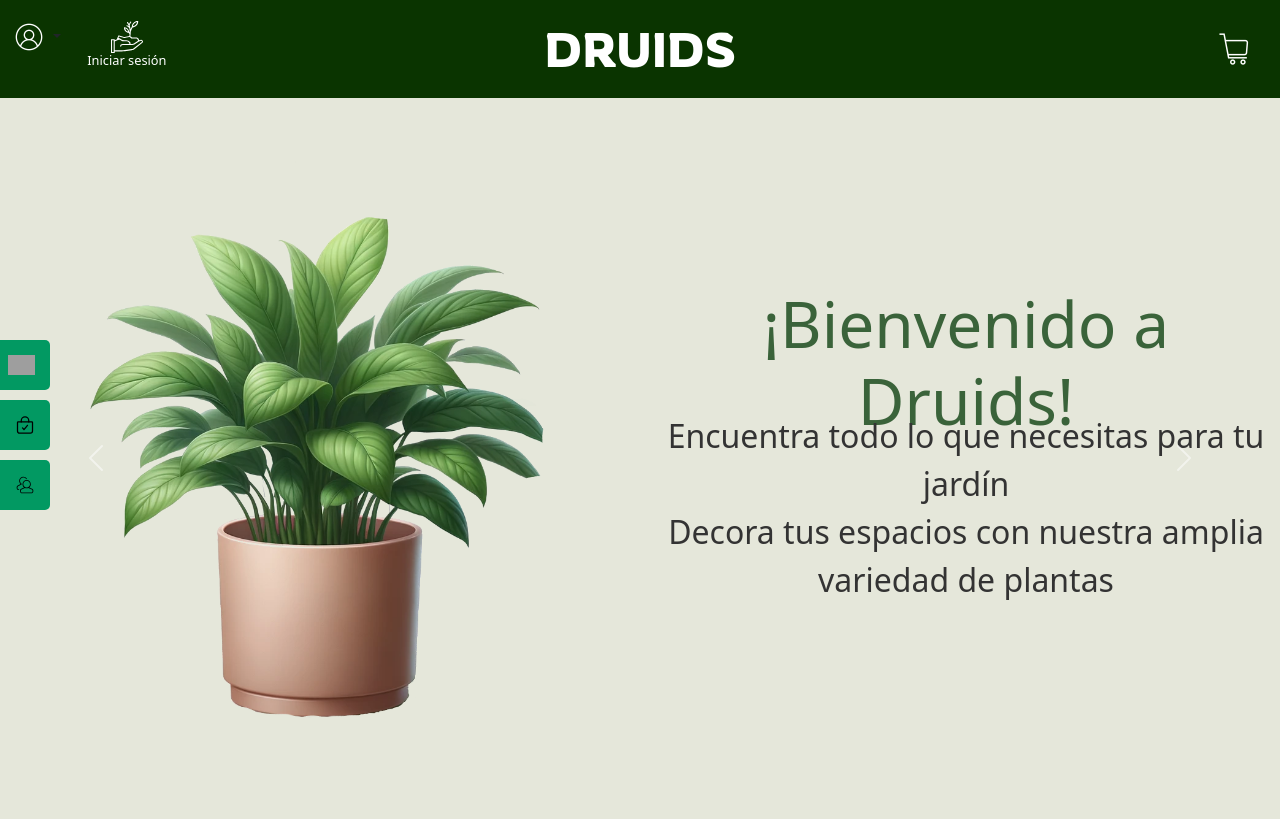
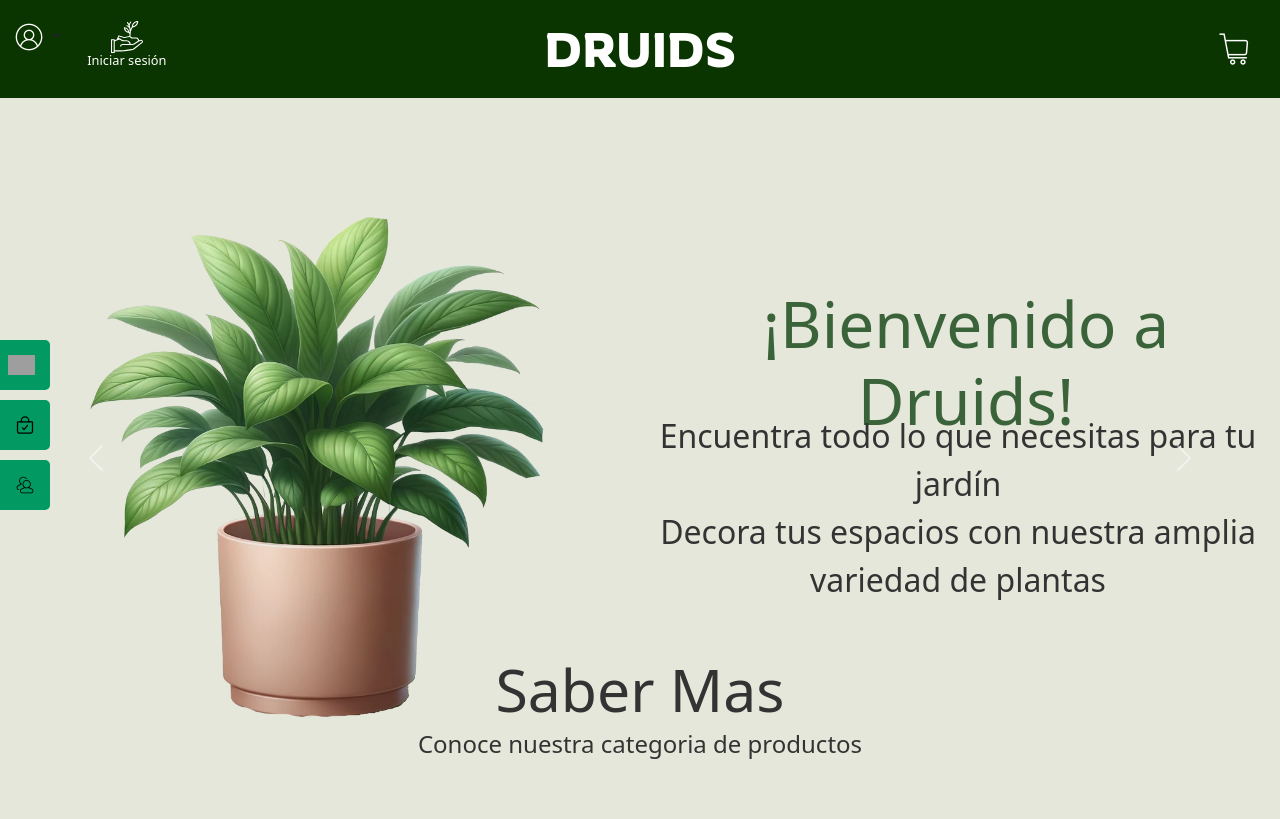
Before and after one commit to Akxlarre/Proyecto, a Django app: page / in a window 1280 px wide. Shown: the top 819 px of the page. Run offline with Django 5.2, Linux system fonts and the light colour scheme; some libraries are stand-ins or nearby versions; grey boxes are pictures that could not be loaded.

Commit message:
chore: Update landing page with new cactus image and text

```diff
--- /dev/null
+++ b/Druids/static/Druids/css/base.css
@@ -0,0 +1,3 @@
+body{
+    background-color: #e5e7da; /* Color de fondo */
+}
--- a/Druids/static/Druids/css/index.css
+++ b/Druids/static/Druids/css/index.css
@@ -9,9 +9,6 @@ a .card:hover img {
 
 /*carousel*/
 
-main {
-    background-color: #e5e7da; /* Color de fondo */
-}
 .carousel,
 .carousel-inner {
     height: 90vh; /* Altura inicial del carrusel */
@@ -74,7 +71,31 @@ main {
     text-align: center;
     position: absolute;
     top: 50%;
+    margin-right: 1rem;
     font-size: 2.5vw; /* Tamaño de fuente relativo al ancho de la ventana */
+}
+.boton-sabermas {
+    background-color: transparent;
+    border: none;
+}
+.boton-sabermas a {
+    color: #333333;
+    text-decoration: none;
+}
+
+#boton-saber-mas a {
+    font-size: 4.6vw;
+    transition: height 0.5s ease; /* Transición suave de 0.5s */
+}
+#boton-saber-mas a:hover {
+    color: #3a633a;
+    text-decoration: none;
+    transition: transform 0.3s ease;
+    transition: height 0.5s ease; /* Transición suave de 0.5s */
+    transform: scale(1.1);
+}
+#texto-saber-mas {
+    font-size: 2.5vw;
 }
 
 /* Ajustes específicos con consultas de medios */
@@ -85,6 +106,12 @@ main {
     .texto-item {
         font-size: 2.2vw; /* Ajuste para pantallas grandes */
     }
+    #boton-saber-mas a {
+        font-size: 4.5vw;
+    }
+    #texto-saber-mas {
+        font-size: 2.2vw;
+    }
 }
 
 @media (max-width: 992px) {
@@ -94,6 +121,13 @@ main {
     .texto-item {
         font-size: 2vw; /* Ajuste para pantallas medianas */
     }
+    #boton-saber-mas a {
+        font-size: 4vw;
+    }
+    #texto-saber-mas {
+        font-size: 2vw;
+    }
+
 }
 
 @media (max-width: 768px) {
@@ -102,6 +136,12 @@ main {
     }
     .texto-item {
         font-size: 1.8vw; /* Ajuste para pantallas pequeñas */
+    }
+    #boton-saber-mas a {
+        opacity: 0;
+    }
+    #texto-saber-mas {
+        opacity: 0 !important;
     }
 }
 
@@ -112,10 +152,16 @@ main {
     .texto-item {
         font-size: 1.8vw; /* Ajuste para pantallas muy pequeñas */
     }
+    #boton-saber-mas a {
+        opacity: 0;
+    }
+    #texto-saber-mas {
+        opacity: 0 !important;
+    }
 }
 
 /* Estilos iniciales para ocultar los elementos */
-#tituloItem, #textoItem, #imagen-item-1 {
+#tituloItem, #textoItem, #imagen-item-1, #boton-saber-mas , #texto-saber-mas {
     opacity: 0;
     transition: opacity 1s ease-in-out;
 }
@@ -143,17 +189,27 @@ main {
     z-index: 1;
 }
 
+.carousel-caption p {
+    color: #333333;
+}
+
+
 /*cards*/
 .card{
-    background-color: #cdf0d3;
+    background-color: #ffedd6;
 }
 .lista-categorias {
     margin-top: 3rem; /* Para separar las categorías del carousel */
 
 }
+
 .card img {
     display: block; /* Para centrar la imagen */
-    margin: 2rem auto;
+    margin: 3rem auto;
     max-height: 10rem; /* Para que las imágenes no se vean tan grandes */
     width: 7rem; /* Para mantener la proporción de aspecto */
 }
+
+.separador{
+    height: 3rem; /* Para separar las categorías de footer */
+}
--- a/Druids/static/Druids/js/index.js
+++ b/Druids/static/Druids/js/index.js
@@ -14,3 +14,13 @@ setTimeout(function() {
     var imagenItem = document.getElementById('imagen-item-1');
     imagenItem.classList.add('visible');
 }, 2100);
+
+setTimeout(function() {
+    var sabermas = document.getElementById('boton-saber-mas');
+    sabermas.classList.add('visible');
+}, 2500)
+
+setTimeout(function() {
+    var textoSaberMas = document.getElementById('texto-saber-mas');
+    textoSaberMas.classList.add('visible');
+}, 2500);
--- a/Druids/templates/Druids/base.html
+++ b/Druids/templates/Druids/base.html
@@ -25,6 +25,7 @@
     <link rel="stylesheet" href="{% static 'Druids/css/navbar.css' %}" />
     <link rel="stylesheet" href="{% static 'Druids/css/sidenav.css' %}" />
     <link rel="stylesheet" href="{% static 'Druids/css/footer.css' %}" />
+    <link rel="stylesheet" href="{% static 'Druids/css/base.css' %}" />
     <!--favicon-->
     <link rel="icon" href="{% static 'Druids/img/favicon.svg' %}" type="image/svg" />
     <title>DRUIDS</title>
--- a/Druids/templates/Druids/index.html
+++ b/Druids/templates/Druids/index.html
@@ -11,7 +11,8 @@
         <div class="carousel-item active">
           <div class="row">
             <div class="col d-flex justify-content-center align-items-center">
-              <img id="imagen-item-1" src="{% static 'Druids/img/plant.png' %}" class="d-block w-100 imagen-item" alt="Imagen 1">
+              <img id="imagen-item-1" src="{% static 'Druids/img/plant.png' %}" class="d-block w-100 imagen-item"
+                alt="Imagen 1">
             </div>
             <div class="col d-flex align-items-center justify-content-center">
               <h1 class="titulo-item" id="tituloItem">¡Bienvenido a Druids!</h1>
@@ -27,7 +28,7 @@
               <img src="{% static 'Druids/img/cactus.png' %}" class="d-block w-100 imagen-item" alt="Imagen 2">
             </div>
             <div class="col d-flex align-items-center justify-content-center">
-              <h1 class="titulo-item">Cactus</h1>
+              <h1 class="titulo-item">CACTUS</h1>
               <p class="texto-item">Encuentra los cactus más hermosos y variados<br> Ideales para decorar tus espacios
                 con un toque de naturaleza</p>
             </div>
@@ -36,15 +37,19 @@
         <div class="carousel-item">
           <div class="row">
             <div class="col d-flex justify-content-center align-items-center">
-              <img src="{% static 'Druids/img/plant.png' %}" class="d-block w-100 imagen-item" alt="Imagen 2">
+              <img src="{% static 'Druids/img/arbol.png' %}" class="d-block w-100 imagen-item" alt="Imagen 2">
             </div>
             <div class="col d-flex align-items-center justify-content-center">
-              <h1 class="titulo-item">¡Bienvenido a Druids!</h1>
-              <p class="texto-item">Encuentra todo lo que necesitas para tu jardín<br>Decora tus espacios con nuestra
-                amplia variedad de plantas</p>
+              <h1 class="titulo-item">ARBOLES</h1>
+              <p class="texto-item">Aqui pordras encontrar un amplio catalogo de arboles<br>Planta felicidad en tu hogar
+              </p>
             </div>
           </div>
         </div>
+      </div>
+      <div class="carousel-caption">
+        <button class="boton-sabermas" id="boton-saber-mas"><a class="display-4" href="#section-2">Saber Mas</a></button>
+        <p id="texto-saber-mas" class="fs-4">Conoce nuestra categoria de productos</p>
       </div>
       <a class="carousel-control-prev" href="#carouselExampleControls" role="button" data-bs-slide="prev">
         <span class="carousel-control-prev-icon" aria-hidden="true"></span>
@@ -133,6 +138,8 @@
       </div>
     </div>
   </section>
+  <div class="separador">
+  </div>
 </main>
 <script src="{% static 'Druids/js/index.js' %}"></script>
 {% endblock %}
```
